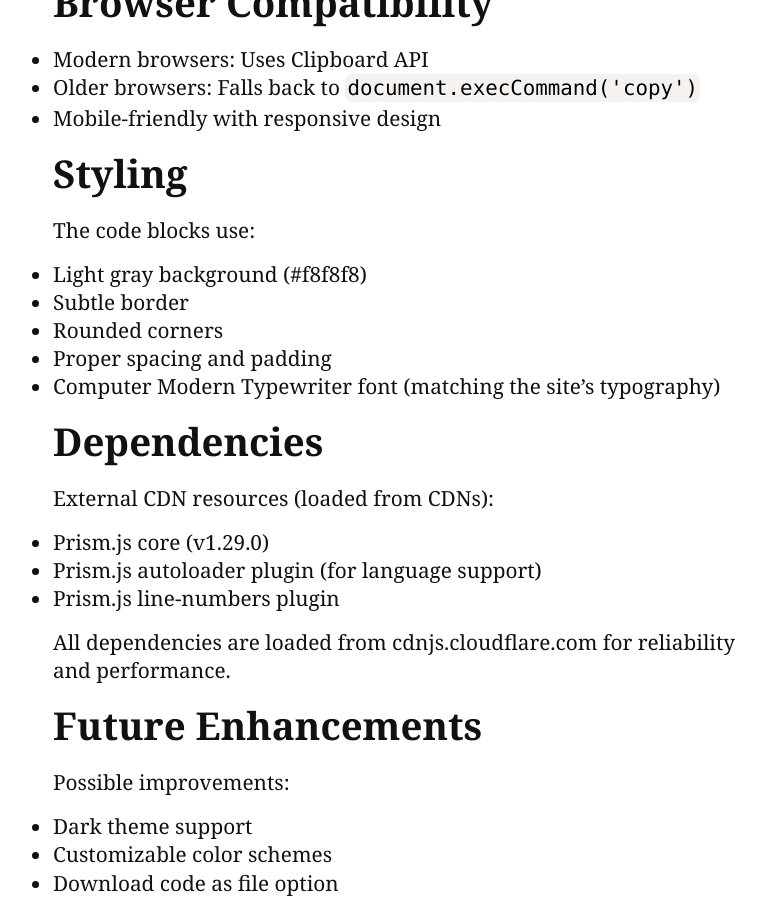
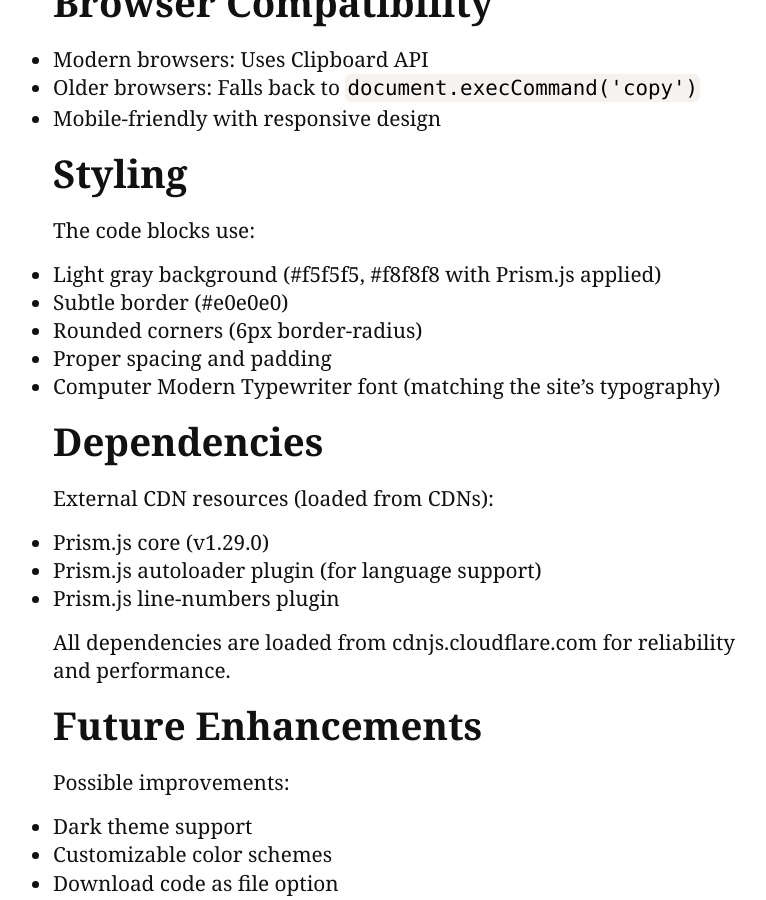
Before and after one commit to rvf0068/my-jekyll, a Jekyll site: the page built from CODE_BLOCKS.md, in a window 1280 px wide and 900 px high, scrolled down 2828 px. Shown: the whole window, without its empty margins (237-1003 px from the left). Built offline with Jekyll 4.4.1, drawn with Linux system fonts in a browser that asks for light colours; nearby versions of some CDN libraries; some web fonts are replaced; our own code applies the rules of GitHub Pages for plain Markdown files.

Commit message:
Fix documentation inconsistency in CODE_BLOCKS.md
Co-authored-by: rvf0068 <384137+rvf0068@users.noreply.github.com>

```diff
--- a/CODE_BLOCKS.md
+++ b/CODE_BLOCKS.md
@@ -93,9 +93,9 @@ A small badge in the top-left corner shows the programming language.
 ## Styling
 
 The code blocks use:
-- Light gray background (#f8f8f8)
-- Subtle border
-- Rounded corners
+- Light gray background (#f5f5f5, #f8f8f8 with Prism.js applied)
+- Subtle border (#e0e0e0)
+- Rounded corners (6px border-radius)
 - Proper spacing and padding
 - Computer Modern Typewriter font (matching the site's typography)
 
```
